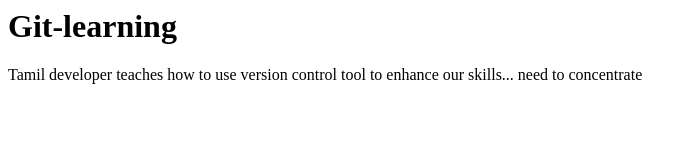
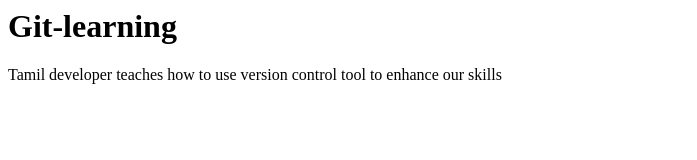
Before and after one commit to karthikeyanbalakrishnan-prog/chella, a plain HTML site: page index.html in a window 1280 px wide. Shown: the whole page, without its empty margins (0-697 px from the left). Drawn offline with Linux system fonts and the light colour scheme.

Commit message:
3rd commit on index.html

```diff
--- a/index.html
+++ b/index.html
@@ -6,6 +6,6 @@
 </head>
 <body>
     <h1>Git-learning</h1>
-    <p>Tamil developer teaches how to use version control tool to enhance our skills... need to concentrate</p>
+    <p>Tamil developer teaches how to use version control tool to enhance our skills</p>
 </body>
 </html>
```
